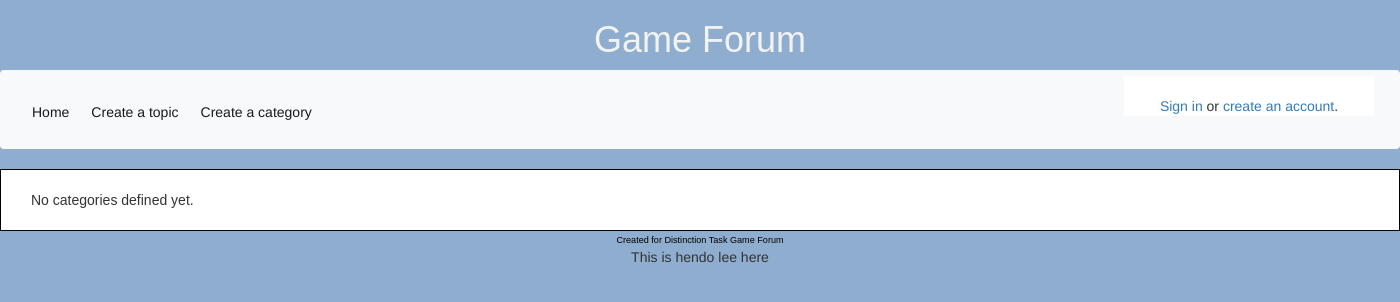
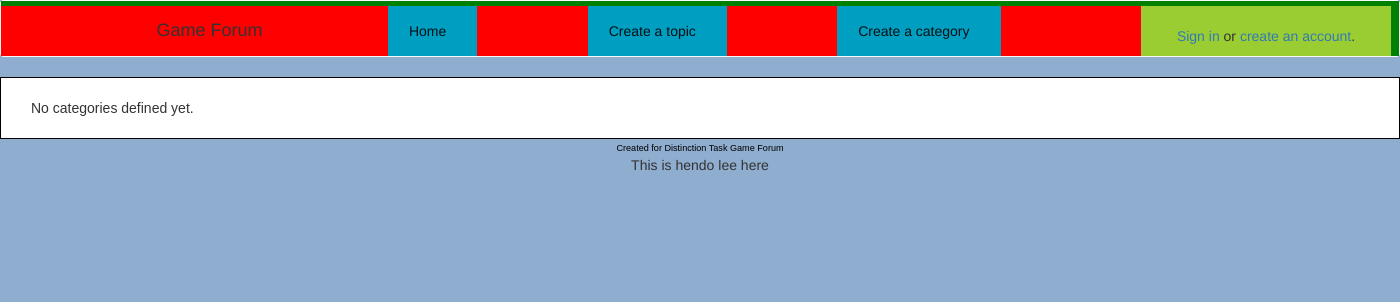
Before and after one commit to Jasonnugraha/Forum, a PHP site: page /index.php in a window 1400 px wide. Shown: the top 302 px of the page. Run offline with PHP 8.4, Linux system fonts and the light colour scheme; data that the repository does not hold is empty.

Commit message:
Nav layout

```diff
--- a/css/style.css
+++ b/css/style.css
@@ -39,9 +39,10 @@ body {
   }
 
 #userbar {
-    background-color: #fff;
+    background-color: yellowgreen;
     float: right;
     width: 250px;
+
 }
 
 #footer {
@@ -173,4 +174,27 @@ form {
   .acc {
     width: 75%;
     margin: 20px auto 0px;
+
   }
+
+.navbar.navbar-expand-lg {
+    padding: 0;
+}
+
+
+.navbar-nav.mr-auto.mt-2.mt-lg0{
+    background-color: red;
+}
+
+.collapse.navbar-collapse{
+    background-color: green;
+    padding: 0;
+}
+
+.row{
+    background-color: yellow;
+}
+
+.col{
+    background-color: #009FC1;
+}
--- a/header.php
+++ b/header.php
@@ -18,7 +18,6 @@
     <link rel="stylesheet" href="css/style.css" type="text/css">
 </head>
 <body>
-<h1>Game Forum</h1>
     <div id="wrapper">
     <!-- <div id="menu"> -->
         <nav class="navbar navbar-expand-lg navbar-light bg-light">
@@ -34,16 +33,34 @@
                 <div class="collapse navbar-collapse" id="navbarTogglerDemo02">
                     <ul class="navbar-nav mr-auto mt-2 mt-lg0">
                         <!-- Navbar content -->
+                       <div class="container">
+                       <h4> Game Forum</h4>
+
+                            <div class="row">
+                                <div class="col">
                                     <li class="navbar navbar-nav active">
                                         <a class="nav-link active" href="index.php">Home</a>
                                     </li>
+                                </div>
+                            </div>
+
+                            <div class="row">
+                                <div class="col">
                                     <li class="navbar navbar-nav active">
                                         <a class="nav-link" href="create_topic.php">Create a topic</a>
                                     </li>
+                                </div>
+                            </div>
+
+                            <div class="row">
+                                <div class="col">
                                     <li class="navbar navbar-nav active">
                                     <a class="nav-link" href="create_cat.php">Create a category</a>
                                     </li>
-                    </ul>
+                                </div>
+                            </div>
+                        </div>
+
 
                     <?php
                     echo'<div id="userbar">';
@@ -58,6 +75,8 @@
                     }
                     echo'</div>'; ?>
                 </div>
+                </ul>
+
         </nav>
     </div>
 <div id="content">
```
Lines whose indentation alone changed are shown as unchanged.
